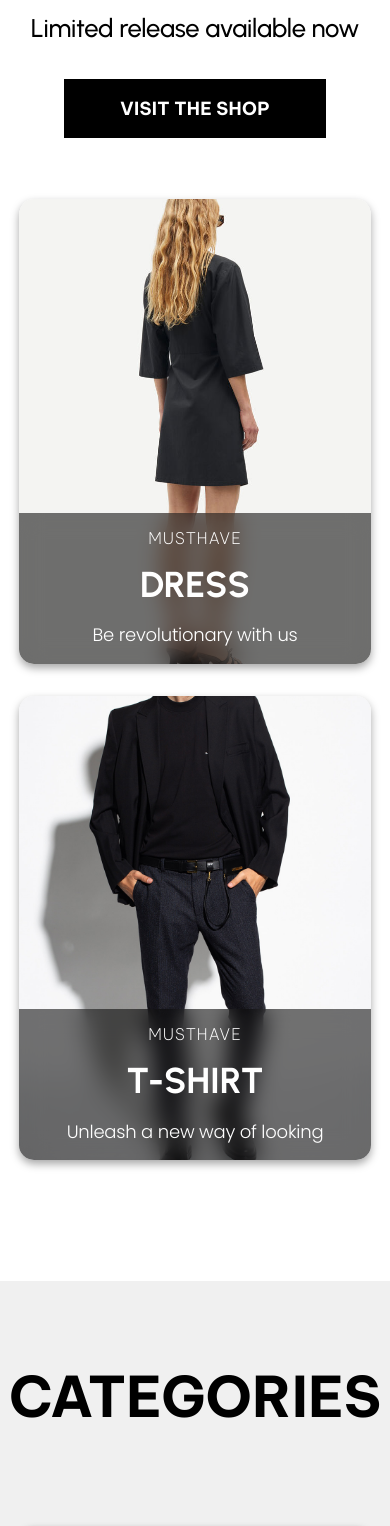
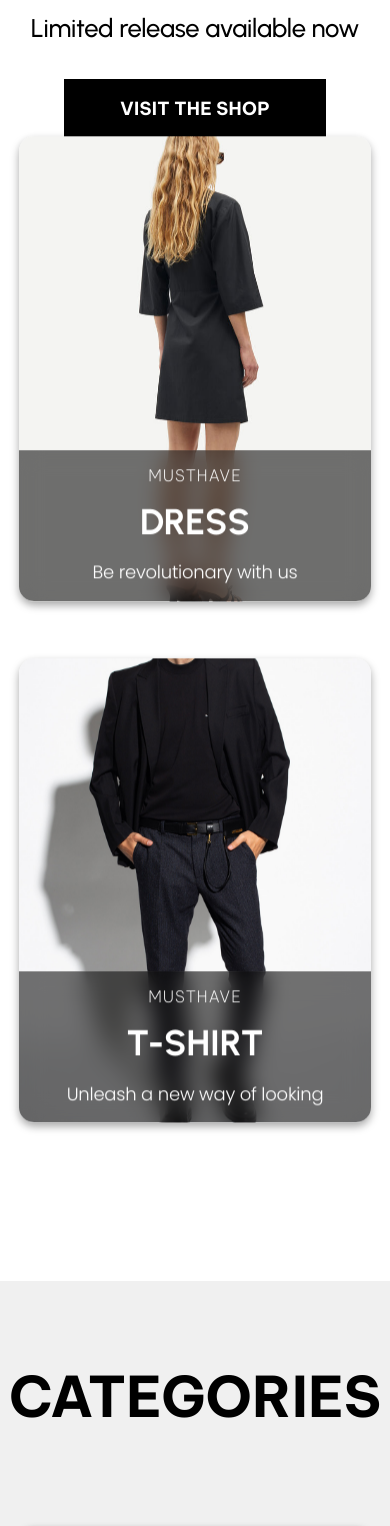
Before and after one commit to inspirer10/musthave, a Next.js app: page / in a window 390 px wide. Shown: the part 1060-2586 px from the top of the page. Built offline with nearby package versions, Linux system fonts and the light colour scheme.

Commit message:
mobile menu fix and add parallax effect to images on main page

```diff
--- a/src/app/Components/AboutCompany.js
+++ b/src/app/Components/AboutCompany.js
@@ -1,8 +1,15 @@
-import React from 'react';
-
+import React, { useRef } from 'react';
+import { motion, useScroll, useTransform } from 'framer-motion';
 import { FaArrowRightLong } from 'react-icons/fa6';
 
 function AboutCompany() {
+    const container = useRef(null);
+    const { scrollYProgress } = useScroll({
+        target: container,
+        offset: ['start end', 'end start'],
+    });
+
+    const scrollParalax = useTransform(scrollYProgress, [0, 1], [325, -75]);
     return (
         <>
             <section className='aboutCompany'>
@@ -22,7 +29,7 @@ function AboutCompany() {
                     <div className='video-text'>MUSTHAVE</div>
                 </div>
 
-                <aside className='aboutCompany__container'>
+                <aside className='aboutCompany__container' ref={container}>
                     <article>
                         <div className='aboutCompany__description'>
                             <h2>ABOUT US</h2>
@@ -43,7 +50,10 @@ function AboutCompany() {
                         </div>
                     </article>
 
-                    <div className='aboutCompany__item__image'></div>
+                    <motion.div
+                        className='aboutCompany__item__image'
+                        style={{ y: scrollParalax }}
+                    ></motion.div>
                 </aside>
             </section>
 
--- a/src/app/Components/Autumn.js
+++ b/src/app/Components/Autumn.js
@@ -1,5 +1,6 @@
+import { motion, useScroll, useTransform } from 'framer-motion';
 import Image from 'next/image';
-import React, { useEffect, useState } from 'react';
+import React, { useEffect, useRef, useState } from 'react';
 
 function Autumn() {
     const dressImages = [
@@ -18,6 +19,7 @@ function Autumn() {
 
     const [currentImageIndex, setCurrentImageIndex] = useState(0);
 
+    //! change to next image after 2.5 sec
     useEffect(() => {
         const interval = setInterval(() => {
             setCurrentImageIndex(
@@ -29,6 +31,14 @@ function Autumn() {
         return () => clearInterval(interval);
     }, [dressImages.length]);
 
+    const container = useRef(null);
+    const { scrollYProgress } = useScroll({
+        target: container,
+        offset: ['start end', 'end start'],
+    });
+
+    const scrollParalax = useTransform(scrollYProgress, [0, 1], [125, -125]);
+    const scrollParalaxSlow = useTransform(scrollYProgress, [0, 1], [75, -75]);
     return (
         <>
             <div className='marquee'>
@@ -62,8 +72,11 @@ function Autumn() {
                     </button>
                 </article>
 
-                <article className='autumn__right__section'>
-                    <div className='product__tile'>
+                <article className='autumn__right__section' ref={container}>
+                    <motion.div
+                        className='product__tile'
+                        style={{ y: scrollParalax }}
+                    >
                         <div
                             className='image-container'
                             style={{
@@ -86,9 +99,12 @@ function Autumn() {
                             </h5>
                             <p className='slogan'>Be revolutionary with us</p>
                         </div>
-                    </div>
+                    </motion.div>
 
-                    <div className='product__tile'>
+                    <motion.div
+                        className='product__tile'
+                        style={{ y: scrollParalaxSlow }}
+                    >
                         <div
                             className='image-container'
                             style={{
@@ -111,7 +127,7 @@ function Autumn() {
                                 Unleash a new way of looking
                             </p>
                         </div>
-                    </div>
+                    </motion.div>
                 </article>
             </section>
 
--- a/src/app/Components/Instagram.js
+++ b/src/app/Components/Instagram.js
@@ -1,4 +1,5 @@
 import React, { useRef } from 'react';
+import { motion, useScroll, useTransform } from 'framer-motion';
 import { FiArrowUpRight } from 'react-icons/fi';
 
 function Instagram() {
@@ -35,10 +36,21 @@ function Instagram() {
         instagramLink.current.classList.remove('visible');
     };
 
+    const container = useRef(null);
+    const { scrollYProgress } = useScroll({
+        target: container,
+        offset: ['start end', 'end start'],
+    });
+
+    const scrollParalax = useTransform(scrollYProgress, [0, 1], [225, -100]);
+
     return (
         <>
-            <section className='highlightedProduct__container'>
-                <div className='highlightedProduct__image' />
+            <section className='highlightedProduct__container' ref={container}>
+                <motion.div
+                    className='highlightedProduct__image'
+                    style={{ y: scrollParalax }}
+                />
 
                 <aside className='highlightedProduct__text'>
                     <h2>HOODIE</h2>
--- a/src/app/page.js
+++ b/src/app/page.js
@@ -1,5 +1,5 @@
 'use client';
-import { useEffect, useState } from 'react';
+import { useEffect, useRef, useState } from 'react';
 import Lenis from 'lenis';
 import Introduction from './Components/Introduction';
 import Header from './Components/Header';
@@ -17,6 +17,7 @@ import './styles/about.scss';
 import './styles/instagramSection.scss';
 import './styles/newsletter.scss';
 import './styles/footer.scss';
+
 import { AnimatePresence } from 'framer-motion';
 
 export default function Home() {
@@ -34,6 +35,7 @@ export default function Home() {
 
         setTimeout(() => {
             setIsLoading(false);
+            window.scrollTo(0, 0);
         }, 2000);
     }, []);
 
@@ -42,10 +44,12 @@ export default function Home() {
             <AnimatePresence mode='wait'>
                 {isLoading && <Introduction />}
             </AnimatePresence>
-            <h2 className='fixed-brand'>MUSTHAVE</h2>
             <Header />
             <Bag />
             <Autumn />
+
+            <h2 className='fixed-brand'>MUSTHAVE</h2>
+
             <Categories />
             <AboutCompany />
             <Instagram />
--- a/src/app/styles/header.scss
+++ b/src/app/styles/header.scss
@@ -41,14 +41,14 @@
             align-items: center;
             justify-content: center;
             flex-direction: column;
-            margin-bottom: 25%;
+            margin-bottom: 42.5%;
             .mobile-link {
                 font-family: "Be Vietnam Pro", sans-serif;
                 font-size: 2.2rem;
                 font-weight: 500;
                 letter-spacing: 1px;
                 padding: 0.25rem;
-                margin: 0.75rem 0;
+                margin: 1rem 0;
                 &:hover {
                     color: rgb(175, 175, 175);
                 }
@@ -61,7 +61,7 @@
             letter-spacing: 3px;
             color: rgb(40, 40, 40);
             position: absolute;
-            bottom: 7.5%;
+            bottom: 12.5%;
             left: 50%;
             transform: translate(-50%, -50%);
         }
```
Also changed, not shown: src/app/Components/Header.js (+2 -9 lines).
